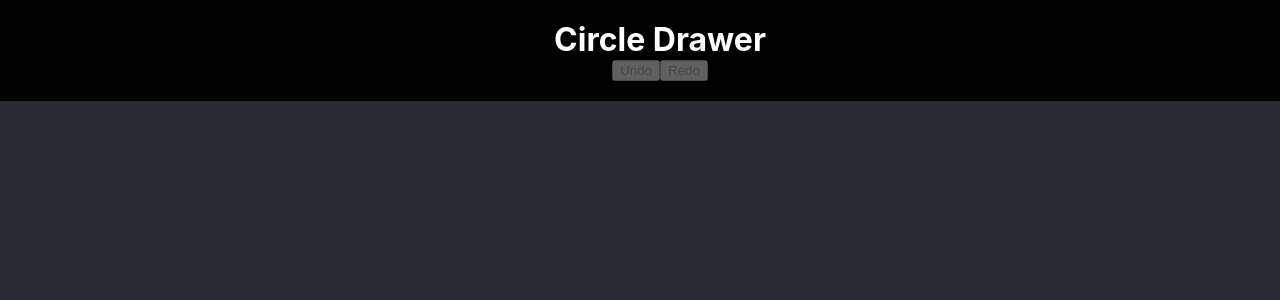
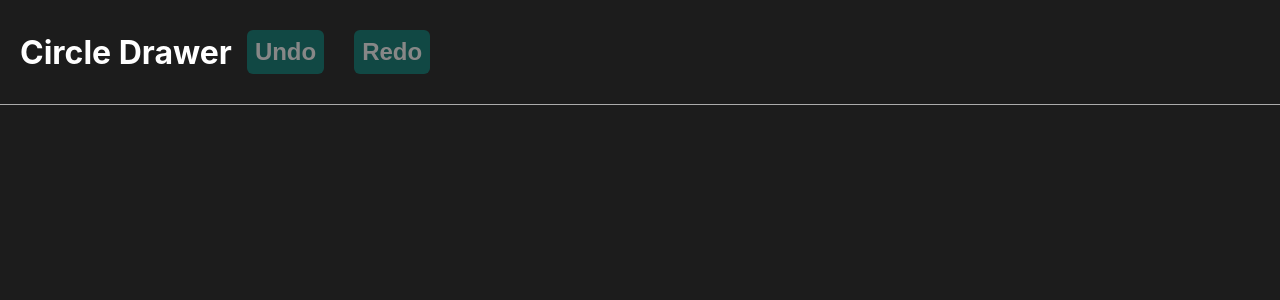
Before and after one commit to yazeedb/7GUIS-Circle-Drawer, a React (Create React App) app: page / in a window 1280 px wide. Shown: the top 300 px of the page. Built offline with nearby package versions, Linux system fonts and the light colour scheme.

Commit message:
add styling

```diff
--- a/src/App.css
+++ b/src/App.css
@@ -1,20 +1,56 @@
-.App {
+main {
   text-align: center;
-  background-color: #282c34;
+  background-color: #1c1c1c;
   min-height: 100vh;
   color: white;
 }
 
 header {
-  background-color: black;
+  background-color: #1c1c1c;
   padding: 20px;
   position: fixed;
   top: 0;
   left: 0;
   width: 100%;
   z-index: 1;
+  border-bottom: 1px solid #ababab;
+  display: flex;
+  align-items: center;
+}
+
+header button {
+  margin: 10px 15px;
 }
 
 h1 {
   margin: 0;
 }
+
+button {
+  background-color: #08746c;
+  color: #f2f2f2;
+  border: 0;
+  border-radius: 6px;
+  padding: 8px;
+  font-size: 24px;
+  font-weight: bold;
+  cursor: pointer;
+}
+
+button:disabled {
+  opacity: 0.5;
+}
+
+.circle {
+  border-radius: 50%;
+  border: 1px solid #ababab;
+  transform: translate(-50%, -50%);
+  cursor: pointer;
+}
+
+.diameter-popup {
+  position: absolute;
+  background-color: rgba(0, 0, 0, 0.5);
+  border-radius: 6px;
+  padding: 20px;
+}
--- a/src/App.tsx
+++ b/src/App.tsx
@@ -11,7 +11,7 @@ function App() {
   const boardRef = useRef<HTMLElement>(null);
 
   return (
-    <main className="App">
+    <main>
       <header>
         <h1>Circle Drawer</h1>
 
@@ -57,15 +57,11 @@ function App() {
               key={index.toString()}
               className="circle"
               style={{
-                borderRadius: '50%',
-                border: '1px solid white',
                 width: circleToUse.diameter,
                 height: circleToUse.diameter,
                 position: 'absolute',
                 left: circleToUse.x,
                 top: circleToUse.y,
-                transform: 'translate(-50%, -50%)',
-                cursor: 'pointer',
               }}
               onClick={(event) => {
                 // clicking a circle shouldn't trigger a board click
@@ -98,13 +94,10 @@ function App() {
         >
           <div
             style={{
-              position: 'absolute',
-              backgroundColor: 'rgba(0, 0, 0, 0.5)',
               left: selectedCircle.x,
               top: selectedCircle.y,
-              width: 400,
-              height: 120,
             }}
+            className="diameter-popup"
             onClick={(event) => event.stopPropagation()}
           >
             <h3>
@@ -125,10 +118,6 @@ function App() {
                 })
               }
             />
-
-            <button onClick={() => dispatch({ type: 'CLOSE_CONTEXT_MENU' })}>
-              Close
-            </button>
           </div>
         </div>
       )}
```
